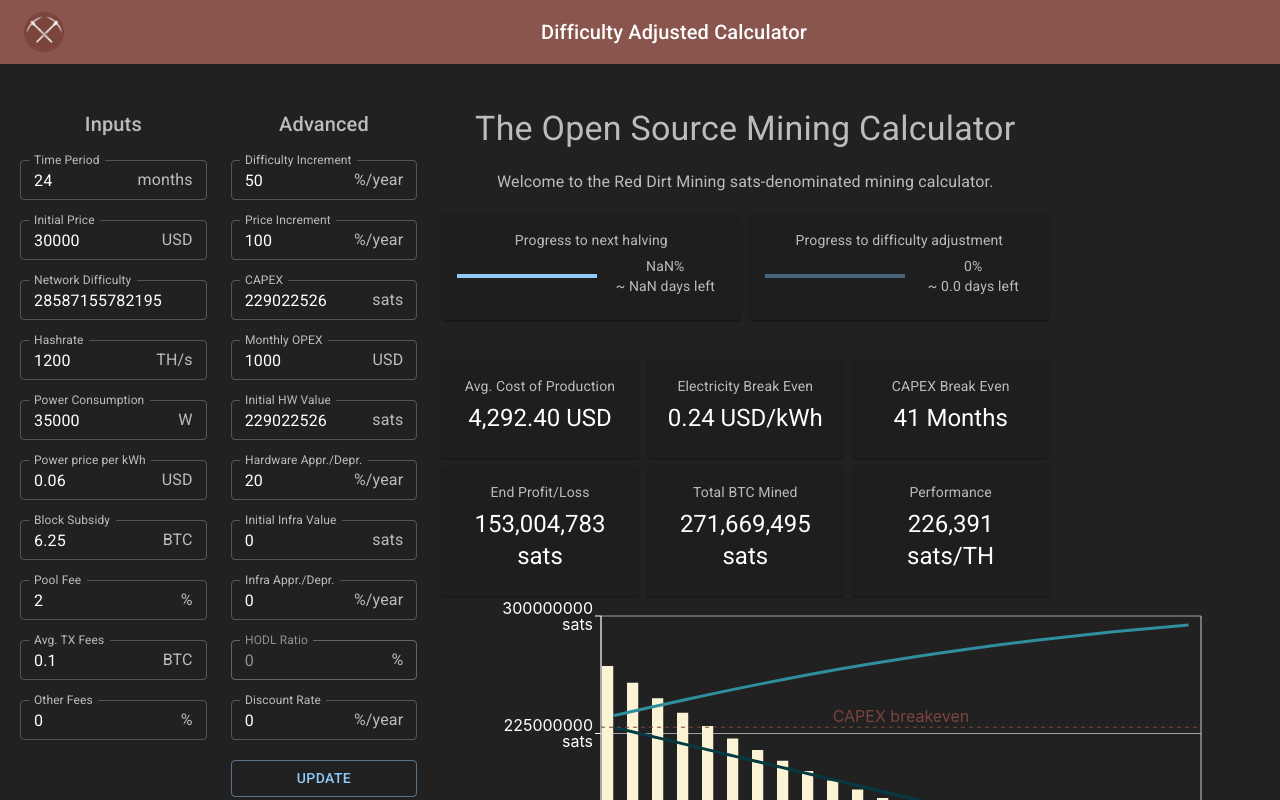
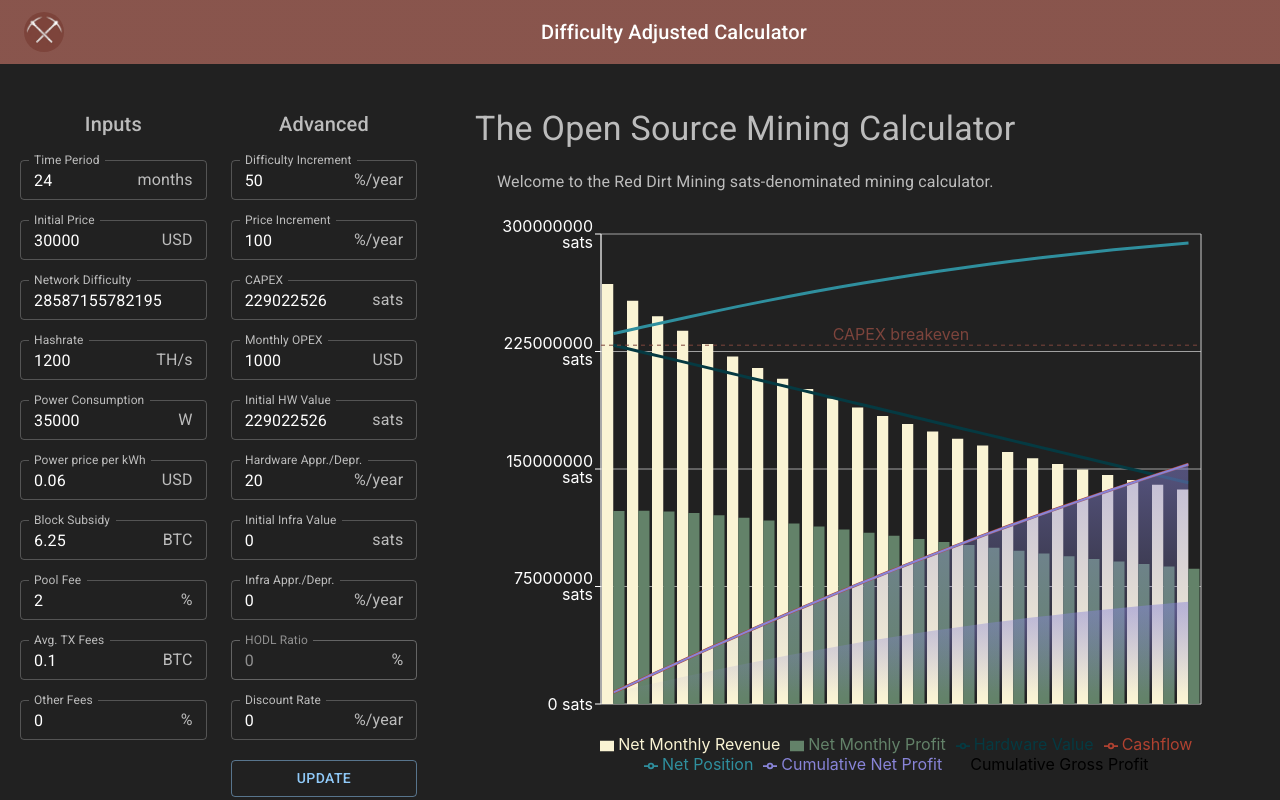
Before and after one commit to Red-Dirt-Mining/calculator, a React (Create React App) app: page / in a window 1280 px wide. Shown: the top 800 px of the page. Built offline with nearby package versions, Linux system fonts and the light colour scheme; no server answers.

Commit message:
Rearrange layout

```diff
--- a/src/components/basic.js
+++ b/src/components/basic.js
@@ -222,7 +222,6 @@ const HtmlTooltip = styled(({ className, ...props }) => (
 // TODO: Hide "advanced" options – Do we need? Sensible defaults instead?
 // TODO: Copy for hover state on input fields – RDM Outlaw
 // TODO: Review field names – RDM Outlaw
-// TODO: Add block height, current hash rate cards – Nonce
 // TODO: Populate initial difficulty from API – Nonce
 
 // V1 COSMETIC
@@ -232,6 +231,7 @@ const HtmlTooltip = styled(({ className, ...props }) => (
 // TODO: Pull out data to the side to income statement instead of tooltip – Nonce
 
 // WISHLIST
+// TODO: Add block height, current hash rate cards – Nonce
 // TODO: An average difficulty adjustment per epoch instead of annual change (e.g. 2% average upward difficulty per epoch) – Think about the UX of this
 // TODO: Presets e.g. hashrate growth, price growth, etc.
 // TODO: Calculate for reinvesting in new HR
@@ -632,15 +632,15 @@ const Basic = () => {
               </Grid>
               <Grid item xs={6}>
                 <BasicBlurb />
-                <BasicFomo
+                {/* <BasicFomo
                   height={height}
                   difficultyProgress={difficultyProgress}
                   difficultyBlocks={difficultyBlocks}
                   halvingProgress={halvingProgress.halvingProgress}
                   halvingBlocks={halvingProgress.halvingBlocks}
-                />
+                /> */}
+                <BasicGraph data={data.timeSeriesData} />
                 <BasicStats data={data.otherData} />
-                <BasicGraph data={data.timeSeriesData} />
               </Grid>
             </Grid>
           </Form>
```
